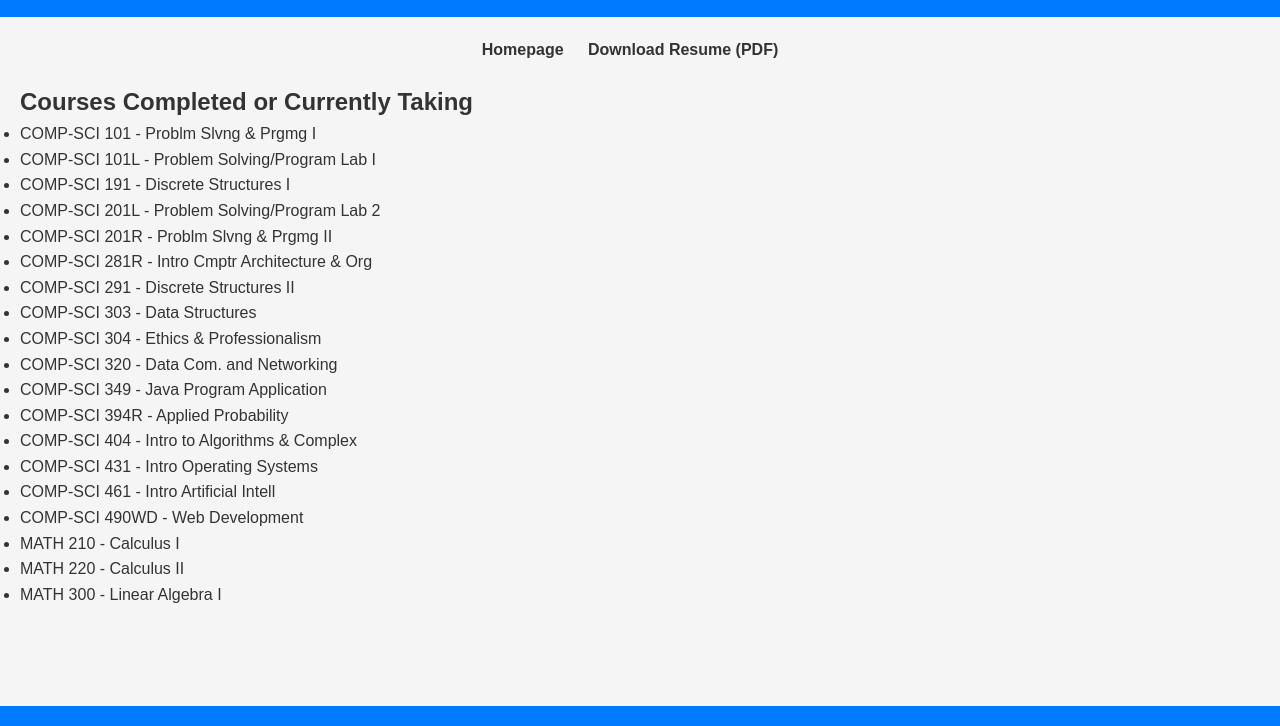
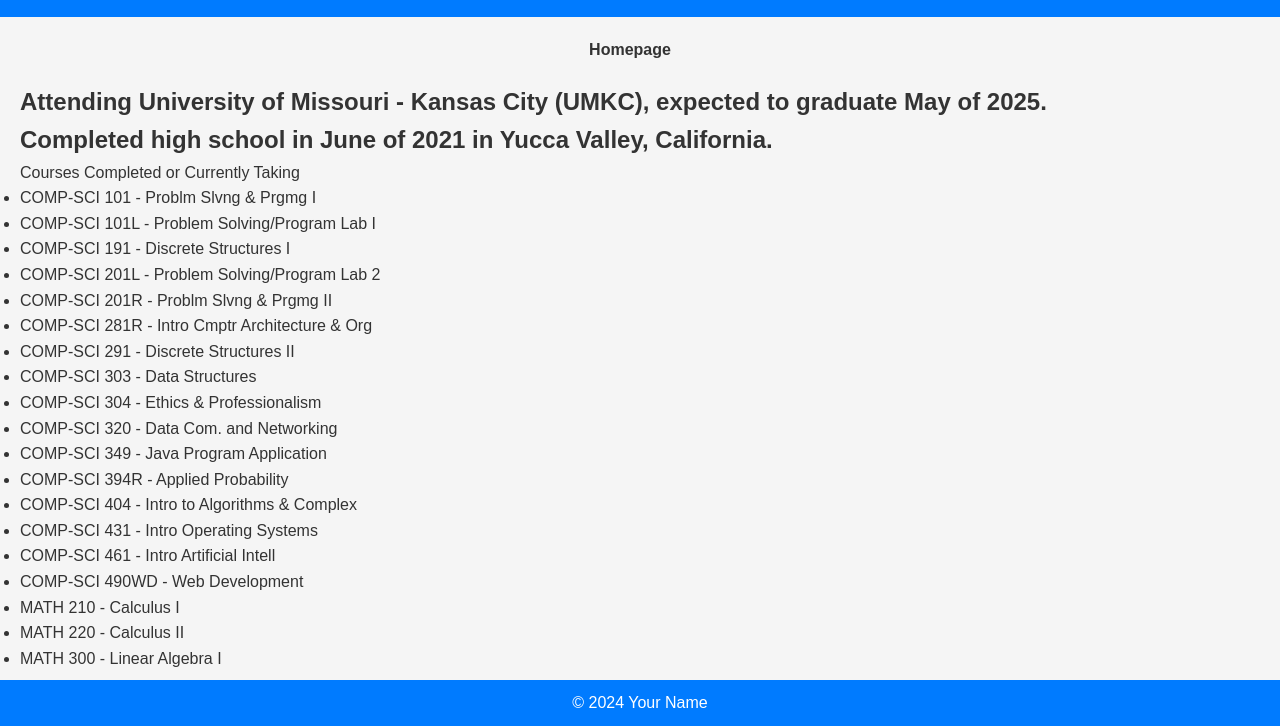
Before and after one commit to timcruzer/timcruzer.github.io, a plain HTML site: page education.html in a window 1280 px wide. Shown: the part 74-800 px from the top of the page. Drawn offline with Linux system fonts and the light colour scheme.

Commit message:
Update education.html

```diff
--- a/education.html
+++ b/education.html
@@ -13,13 +13,14 @@
     <nav>
         <ul>
             <li><a href="index.html">Homepage</a></li>
-            <li><a href="resume.pdf" download>Download Resume (PDF)</a></li>
         </ul>
     </nav>
     <section>
         <!-- Education Background content -->
         <div class="education">
-            <h2>Courses Completed or Currently Taking</h2>
+            <h2>Attending University of Missouri - Kansas City (UMKC), expected to graduate May of 2025.</h2>
+            <h2>Completed high school in June of 2021 in Yucca Valley, California.</h2>
+            <p>Courses Completed or Currently Taking</p>
             <ul>
                 <li>COMP-SCI 101 - Problm Slvng & Prgmg I</li>
                 <li>COMP-SCI 101L - Problem Solving/Program Lab I</li>
@@ -44,7 +45,7 @@
         </div>
     </section>
     <footer>
-        <p></p>
+        <p>&copy; 2024 Your Name</p>
     </footer>
 </body>
 </html>
```
